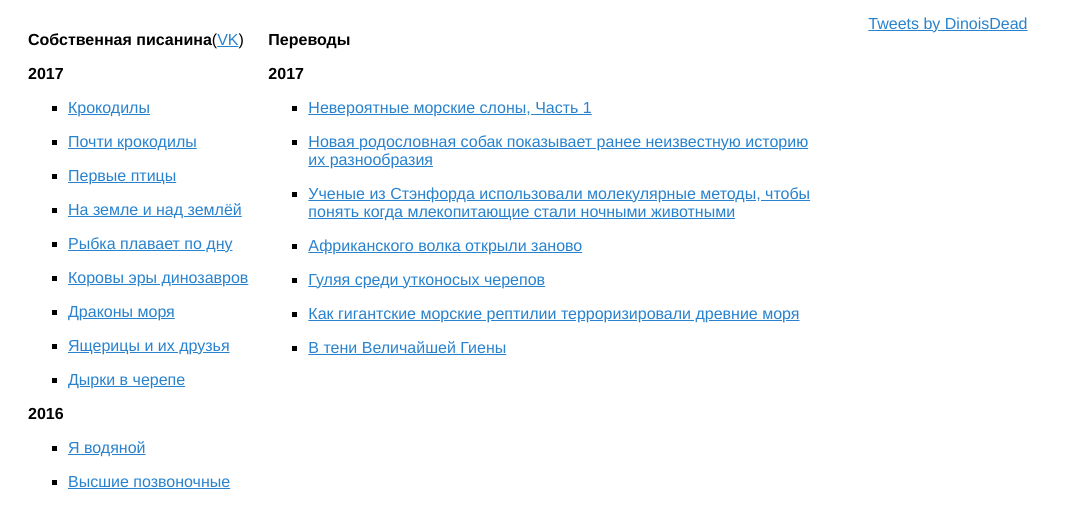
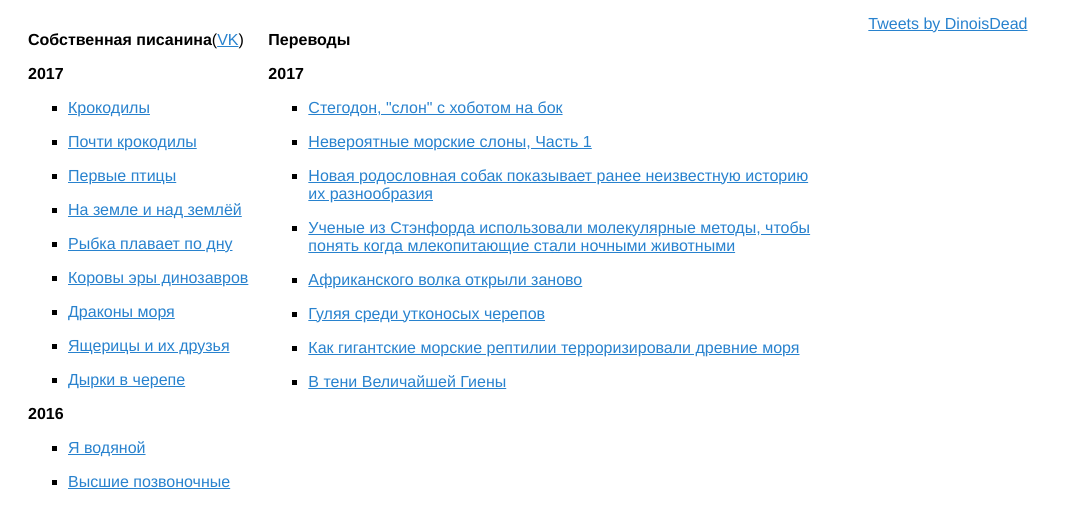
Before and after one commit to DinoisDead/dinoisdead.github.io, a plain HTML site: page index.html in a window 1280 px wide. Shown: the part 139-666 px from the top of the page, without its empty margins (0-1072 px from the left). Drawn offline with Linux system fonts and the light colour scheme.

Commit message:
Новый перевод

```diff
--- a/index.html
+++ b/index.html
@@ -130,6 +130,7 @@
    <p><b>Переводы</b></p>
    <p><strong>2017</strong></p>
    <ul type="square">
+   <li><p><a href="https://docs.google.com/document/d/1oOcVFfBLXqEdRHKKizgGwfEqzn4IQjlVFxyzPEDTF4Q/edit?usp=sharing">Стегодон, "слон" с хоботом на бок</a></p>
    <li><p><a href="https://docs.google.com/document/d/1XcNwgSSAJ4zuAu6s7HvUjE8tfuK2El4o8g8WicuVQfo/edit?usp=sharing">Невероятные морские слоны, Часть 1</a></p>
    <li><p><a href="https://docs.google.com/document/d/1JqN2cPM7KJYCZsDk2UowfFQHDVINYTuBZxVdQLoKVkQ/edit?usp=sharing">Новая родословная собак показывает ранее неизвестную историю их разнообразия</a></p>
    <li><p><a href="https://docs.google.com/document/d/1pIe1btIKkrK4In8ayqjXsC_BAAgIF8Lni73Up9bHcQQ/edit?usp=sharing">Ученые из Стэнфорда использовали молекулярные методы, чтобы понять когда млекопитающие стали ночными животными
```
